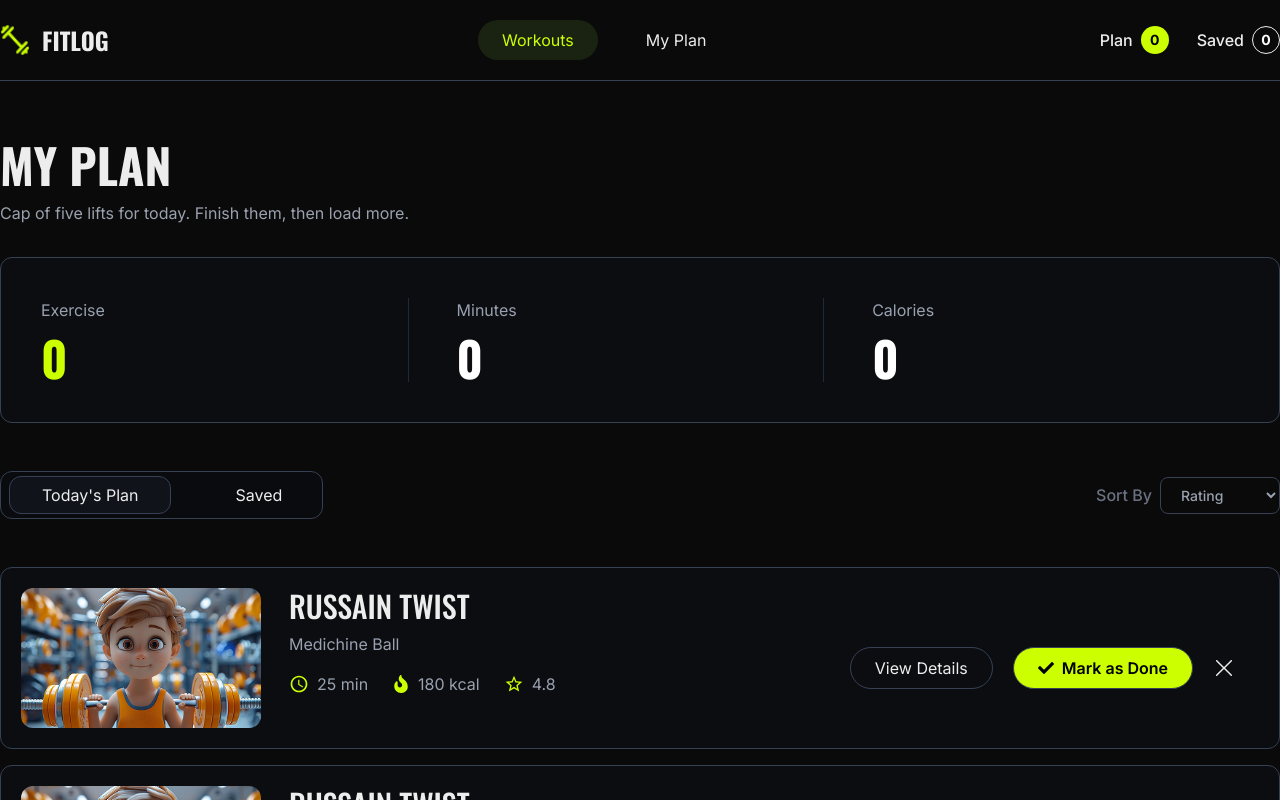
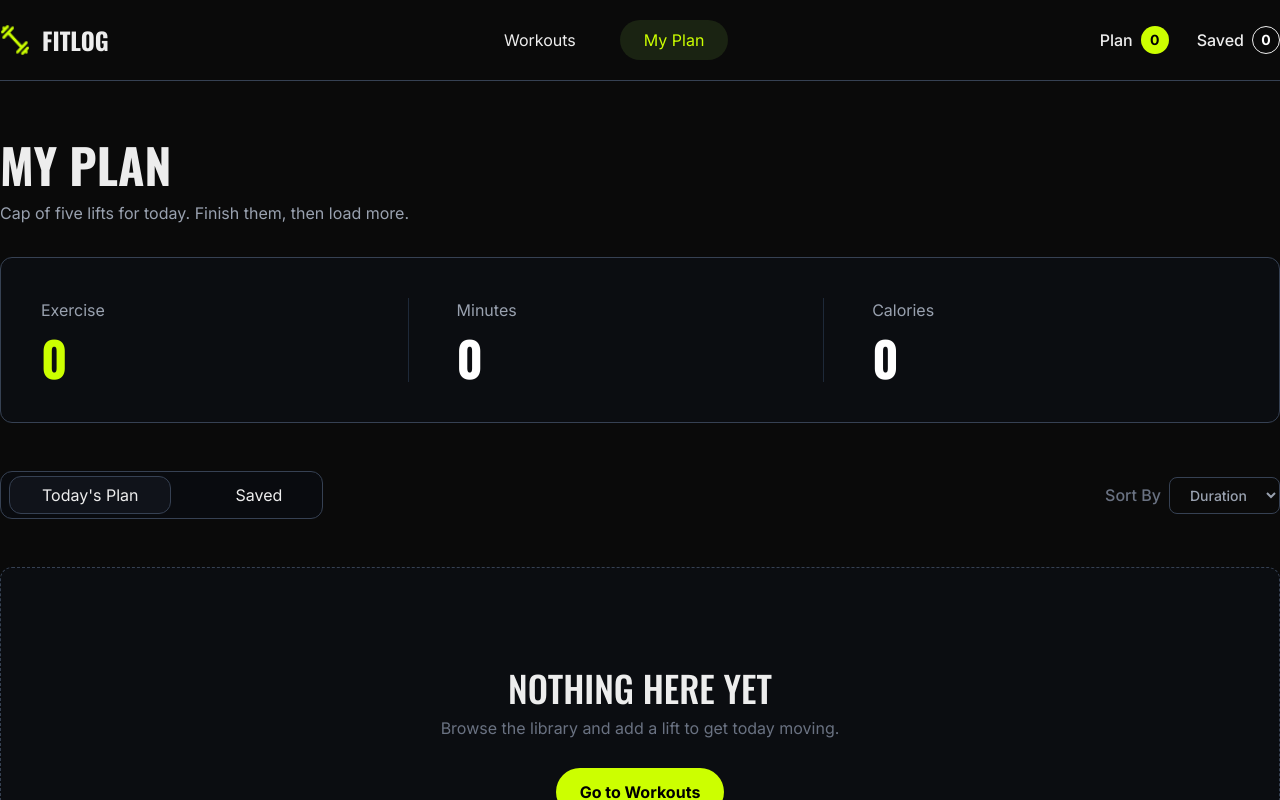
Before and after one commit to sojibkhan567/fitlog-next-app, a Next.js app: page /my-plans in a window 1280 px wide. Shown: the top 800 px of the page. Built offline with nearby package versions, Linux system fonts and the light colour scheme.

Commit message:
feat-11: Show data in the today's & saved card als add remove button activity function

```diff
--- a/src/app/my-plans/page.tsx
+++ b/src/app/my-plans/page.tsx
@@ -1,23 +1,40 @@
 "use client";
 
 import PlanListingCard from '@/components/common/PlanListingCard'
+import EmptyData from '@/components/my-plans/EmptyData';
 import PlansSelectionTab from '@/components/my-plans/PlansSelectionTab'
 import SortingPlanTab from '@/components/my-plans/SortingPlanTab'
 import StatisticsCard from '@/components/my-plans/StatisticsCard'
 import { useWorkout } from '@/context/WorkoutContext';
-import { useState } from 'react';
+import { useMemo, useState } from 'react';
 
 type TabType = "today" | "saved";
-type SortType = "rating" | "number" | "published";
+type SortType = "duration" | "calories" | "rating";
 
 const MyPlansPage = () => {
     const { todaysPlan, savedPlan } = useWorkout();
 
     const [activeTab, setActiveTab] = useState<TabType>("today");
-    const [sortBy, setSortBy] = useState<SortType>("rating");
+    const [sortBy, setSortBy] = useState<SortType>("duration");
 
     // Select data according to active tab
     const currentPlans = activeTab === "today" ? todaysPlan : savedPlan;
+
+    // Sort data for tab selection
+    const sortedWorkoutsData = useMemo(() => {
+        return [...currentPlans].sort((a, b) => {
+            if (sortBy === "duration") {
+                return a.duration - b.duration;
+            }
+            if (sortBy === "calories") {
+                return a.caloriesBurned - b.caloriesBurned;
+            }
+            if (sortBy === "rating") {
+                return b.rating - a.rating;
+            }
+            return 0;
+        });
+    }, [currentPlans, sortBy]);
 
     return (
         <section className='pt-15 pb-20'>
@@ -38,16 +55,26 @@ const MyPlansPage = () => {
                         setActiveTab={setActiveTab}
                     />
 
-                    <SortingPlanTab />
+                    <SortingPlanTab
+                        sortBy={sortBy}
+                        setSortBy={setSortBy}
+                    />
                 </div>
             </div>
 
             {/** Plans list section */}
             <div className='grid gap-4'>
-                <PlanListingCard />
-                <PlanListingCard />
-                <PlanListingCard />
-                <PlanListingCard />
+                {sortedWorkoutsData.length === 0 ? (
+                    <EmptyData />
+                ) : (
+                    sortedWorkoutsData.map((workout) => (
+                        <PlanListingCard
+                            key={workout.id}
+                            workout={workout}
+                            activeTab={activeTab}
+                        />
+                    ))
+                )}
             </div>
         </section>
     )
--- a/src/components/common/Navbar.tsx
+++ b/src/components/common/Navbar.tsx
@@ -2,10 +2,13 @@
 import { useWorkout } from '@/context/WorkoutContext'
 import Image from 'next/image'
 import Link from 'next/link'
+import { usePathname } from 'next/navigation'
 
 const Navbar = () => {
 
-    const {todaysPlan, savedPlan} = useWorkout();
+    const { todaysPlan, savedPlan } = useWorkout();
+
+    const pathName = usePathname();
 
     return (
         <nav className='py-5 border-b border-b-gray-700'>
@@ -20,12 +23,12 @@ const Navbar = () => {
                 </div>
 
                 {/** nav-links */}
-                <div className='flex gap-6'>
+                <div className='flex gap-5'>
                     <Link href="/">
-                        <button className='py-2 px-6 rounded-full bg-[#1A2312] text-primary cursor-pointer'>Workouts</button>
+                        <button className={`${pathName === "/" ? "bg-[#1A2312] text-primary" : " "} py-2 px-6 rounded-full cursor-pointer`}>Workouts</button>
                     </Link>
                     <Link href="/my-plans">
-                        <button className='py-2 px-6 cursor-pointer'>My Plan</button>
+                        <button className={`${pathName === "/my-plans" ? "bg-[#1A2312] text-primary" : " "} py-2 px-6 rounded-full cursor-pointer`}>My Plan</button>
                     </Link>
                 </div>
 
--- a/src/components/common/PlanListingCard.tsx
+++ b/src/components/common/PlanListingCard.tsx
@@ -1,3 +1,5 @@
+import { useWorkout } from '@/context/WorkoutContext';
+import { WorkoutDataType } from '@/types/WorkoutTpes';
 import Image from 'next/image'
 import Link from 'next/link'
 import { FaCheck } from "react-icons/fa";
@@ -5,50 +7,66 @@ import { FaFireFlameCurved } from 'react-icons/fa6'
 import { MdOutlineStarBorder, MdOutlineWatchLater } from 'react-icons/md'
 import { RxCross1 } from "react-icons/rx";
 
-const PlanListingCard = () => {
+type PlanListingCardProps = {
+    workout: WorkoutDataType
+    activeTab: "today" | "saved"
+}
+const PlanListingCard = ({ workout, activeTab }: PlanListingCardProps) => {
+
+    const { removeFromTodaysPlan, removeFromSavedPlan } = useWorkout();
     return (
         <div className='bg-[#0b0d11] border border-gray-700 p-5 rounded-xl'>
-            <div className='lg:flex justify-between items-center'>
+            <div className='lg:flex xl:flex justify-between items-center'>
 
                 {/** left side content */}
                 <div className='flex gap-7 '>
                     <div className="relative w-60 h-35 overflow-hidden rounded-xl">
-                        <Image className="object-cover" src="/images/card-img.png" alt="img" fill />
+                        <Image className="object-cover" src={workout.image} alt={workout.name} fill />
                     </div>
 
                     <div className='space-y-2'>
-                        <h1 className='text-3xl uppercase font-medium'>Russain Twist</h1>
-                        <p className='text-gray-400'>Medichine Ball</p>
+                        <h1 className='text-3xl uppercase font-medium'>{workout.name}</h1>
+                        <p className='text-gray-400'>{workout.equipment}</p>
                         <div className="flex gap-6 text-gray-400 pt-2">
                             <div className="flex justify-center items-center gap-2">
                                 <MdOutlineWatchLater className='text-primary' size={20} />
-                                <p>25 min</p>
+                                <p>{workout.duration}</p>
                             </div>
                             <div className="flex justify-center items-center gap-2">
                                 <FaFireFlameCurved className='text-primary' size={18} />
-                                <p>180 kcal</p>
+                                <p>{workout.caloriesBurned}</p>
                             </div>
                             <div className="flex justify-center items-center gap-2">
                                 <MdOutlineStarBorder className='text-primary' size={20} />
-                                <p>4.8</p>
+                                <p>{workout.rating}</p>
                             </div>
                         </div>
                     </div>
                 </div>
 
                 {/** right side content */}
-                <div className='pr-6 md:mt-5 sm:mt-4'>
+                <div className='pr-6 sm:pt-4 xs:pt-4 md:pt-5 lg:pt-0 xl:pt-0'>
                     <div className='flex items-center gap-5'>
-                        <Link href="/workouts/5">
+                        <Link href={`/workout-details/${workout.id}`}>
                             <button className='px-6 py-2 border border-gray-700 rounded-full'>View Details</button>
                         </Link>
+                        {activeTab === "today" && (
                             <button className='bg-primary text-secondary flex gap-2 items-center px-6 py-2 font-semibold border border-gray-700 rounded-full'>
                                 <FaCheck />
                                 Mark as Done
                             </button>
-                        <button>
+                        )}
+
+                        {activeTab === "today" ? (
+                            <button className='cursor-pointer' onClick={() => removeFromTodaysPlan(workout.id)}>
                                 <RxCross1 size={22} />
                             </button>
+                        ) : (
+                            <button className='cursor-pointer' onClick={() => removeFromSavedPlan(workout.id)}>
+                                <RxCross1 size={22} />
+                            </button>
+                        )}
+
                     </div>
                 </div>
             </div>
--- a/src/components/my-plans/SortingPlanTab.tsx
+++ b/src/components/my-plans/SortingPlanTab.tsx
@@ -1,16 +1,25 @@
-import React from 'react'
+"use client";
 
-const SortingPlanTab = () => {
+type SortType = "duration" | "calories" | "rating";
+
+type SortingPlanProps = {
+    sortBy: SortType;
+    setSortBy: (sort: SortType) => void;
+};
+
+const SortingPlanTab = ({ sortBy, setSortBy }: SortingPlanProps) => {
     return (
         <div className="flex items-center gap-2">
             <label htmlFor="sort" className="font-medium text-gray-500">Sort By</label>
             <select
                 id="sort"
+                value={sortBy}
+                onChange={(e) => setSortBy(e.target.value as SortType)}
                 className="cursor-pointer rounded-lg border border-gray-700 px-4 py-2 text-sm font-medium text-gray-400 outline-none focus:outline-none"
             >
+                <option className='bg-gray-900' value="duration">Duration</option>
+                <option className='bg-gray-900' value="calories">Calories</option>
                 <option className='bg-gray-900' value="rating">Rating</option>
-              <option className='bg-gray-900' value="pages">Number</option>
-              <option className='bg-gray-900' value="year">Published</option>
             </select>
         </div>
     )
```
Lines whose indentation alone changed are shown as unchanged.
